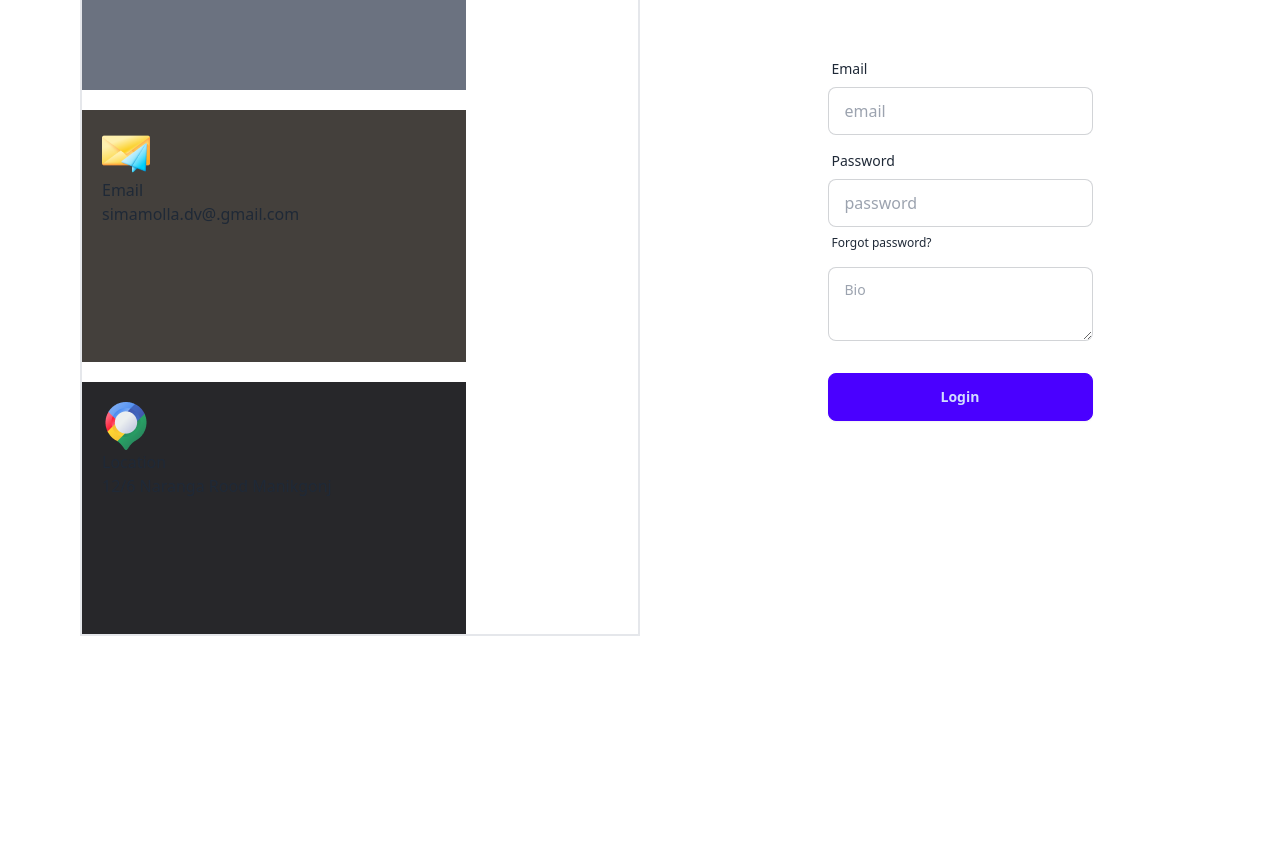
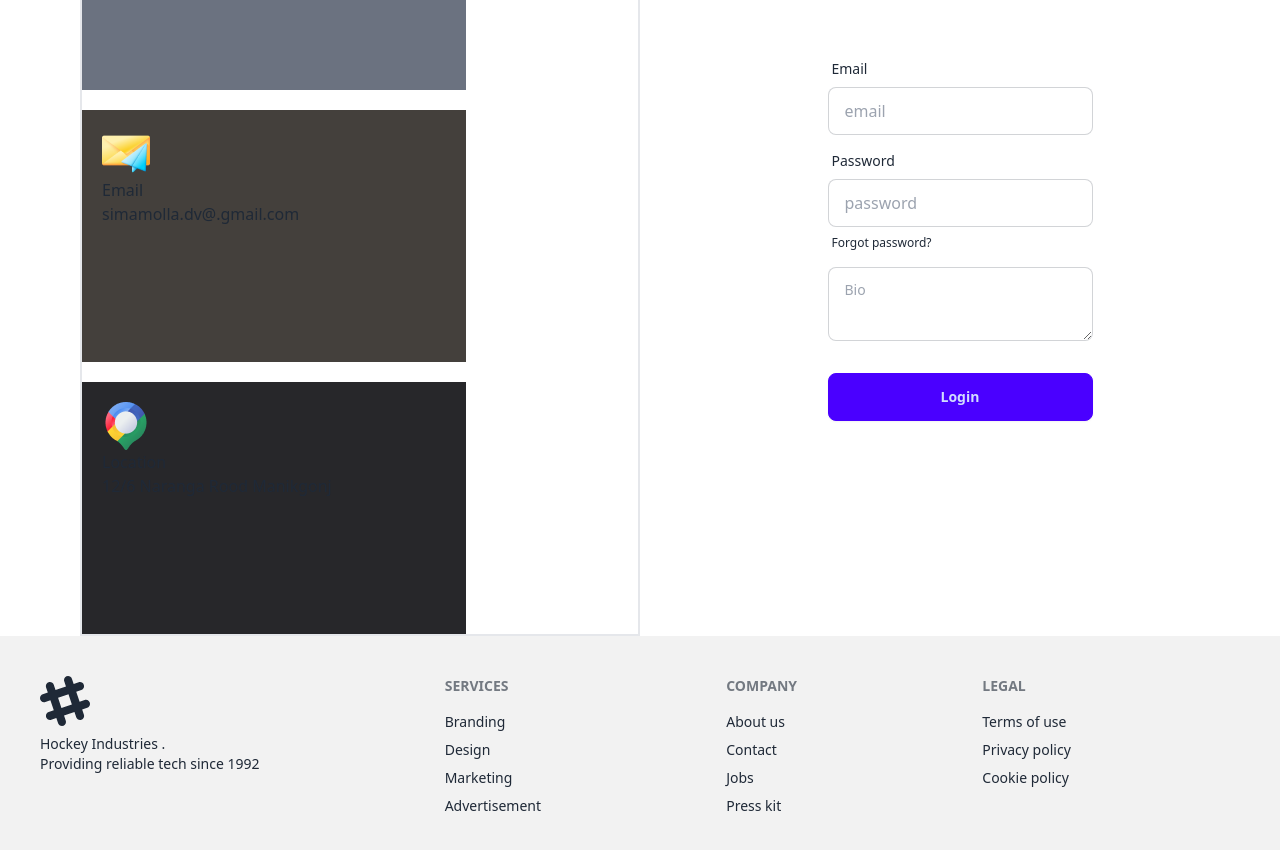
Before and after one commit to siammolla5/Hockey-s--site, a plain HTML site: page index.html in a window 1280 px wide. Shown: the part 4892-5742 px from the top of the page. Before the commit the page ends 5528 px from the top, so only its background shows below. Drawn offline with nearby package versions, Linux system fonts and the light colour scheme.

Commit message:
added the footer section

```diff
--- a/index.html
+++ b/index.html
@@ -396,8 +396,45 @@
 
     </main>
 
-    <footer>
-
+    <footer class="footer bg-base-200 text-base-content p-10">
+      <aside>
+        <svg
+          width="50"
+          height="50"
+          viewBox="0 0 24 24"
+          xmlns="http://www.w3.org/2000/svg"
+          fill-rule="evenodd"
+          clip-rule="evenodd"
+          class="fill-current">
+          <path
+            d="M22.672 15.226l-2.432.811.841 2.515c.33 1.019-.209 2.127-1.23 2.456-1.15.325-2.148-.321-2.463-1.226l-.84-2.518-5.013 1.677.84 2.517c.391 1.203-.434 2.542-1.831 2.542-.88 0-1.601-.564-1.86-1.314l-.842-2.516-2.431.809c-1.135.328-2.145-.317-2.463-1.229-.329-1.018.211-2.127 1.231-2.456l2.432-.809-1.621-4.823-2.432.808c-1.355.384-2.558-.59-2.558-1.839 0-.817.509-1.582 1.327-1.846l2.433-.809-.842-2.515c-.33-1.02.211-2.129 1.232-2.458 1.02-.329 2.13.209 2.461 1.229l.842 2.515 5.011-1.677-.839-2.517c-.403-1.238.484-2.553 1.843-2.553.819 0 1.585.509 1.85 1.326l.841 2.517 2.431-.81c1.02-.33 2.131.211 2.461 1.229.332 1.018-.21 2.126-1.23 2.456l-2.433.809 1.622 4.823 2.433-.809c1.242-.401 2.557.484 2.557 1.838 0 .819-.51 1.583-1.328 1.847m-8.992-6.428l-5.01 1.675 1.619 4.828 5.011-1.674-1.62-4.829z"></path>
+        </svg>
+        <p>
+          Hockey Industries .
+          <br />
+          Providing reliable tech since 1992
+        </p>
+      </aside>
+      <nav>
+        <h6 class="footer-title">Services</h6>
+        <a class="link link-hover">Branding</a>
+        <a class="link link-hover">Design</a>
+        <a class="link link-hover">Marketing</a>
+        <a class="link link-hover">Advertisement</a>
+      </nav>
+      <nav>
+        <h6 class="footer-title">Company</h6>
+        <a class="link link-hover">About us</a>
+        <a class="link link-hover">Contact</a>
+        <a class="link link-hover">Jobs</a>
+        <a class="link link-hover">Press kit</a>
+      </nav>
+      <nav>
+        <h6 class="footer-title">Legal</h6>
+        <a class="link link-hover">Terms of use</a>
+        <a class="link link-hover">Privacy policy</a>
+        <a class="link link-hover">Cookie policy</a>
+      </nav>
     </footer>
 </body>
 </html>
```
